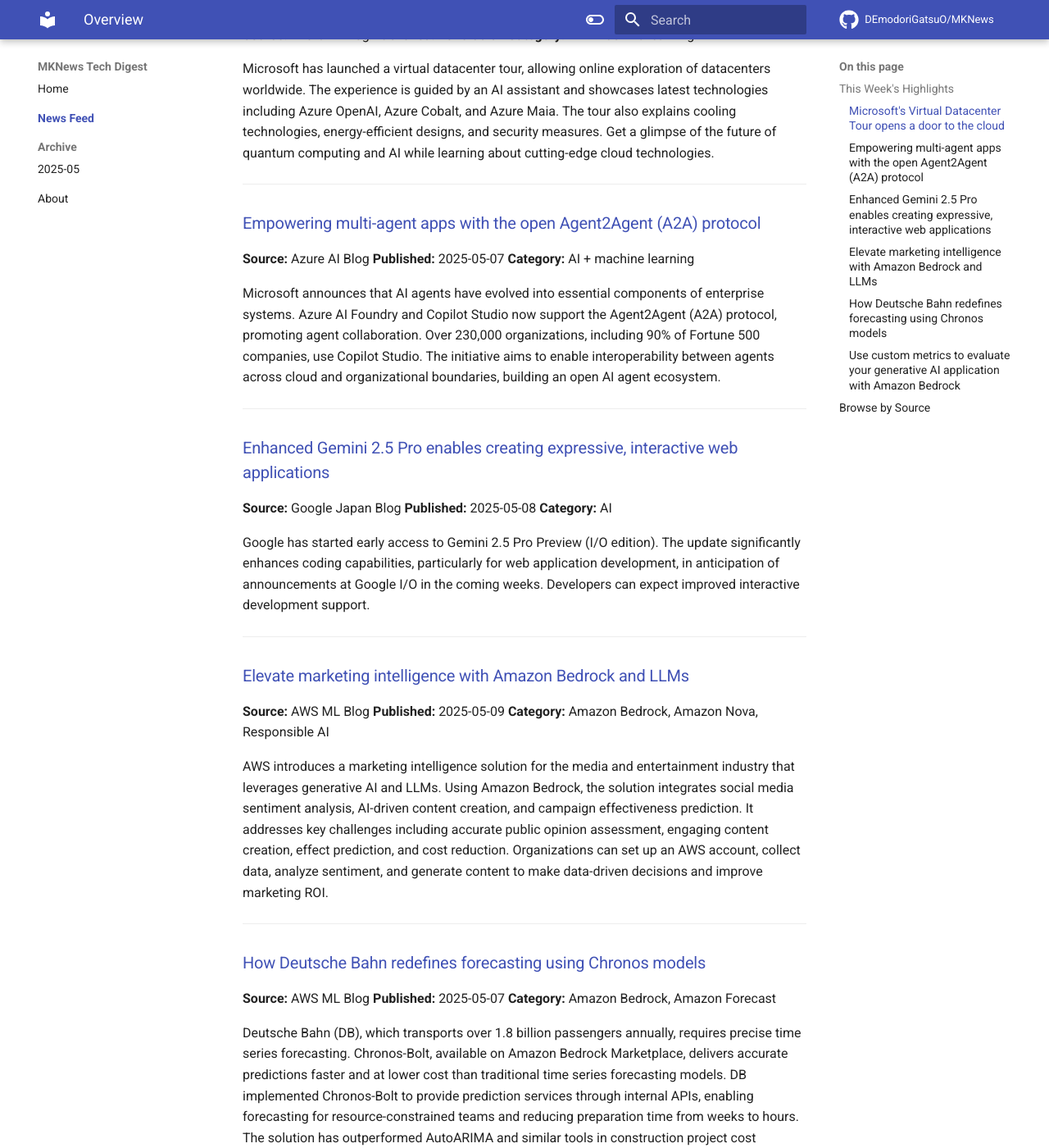
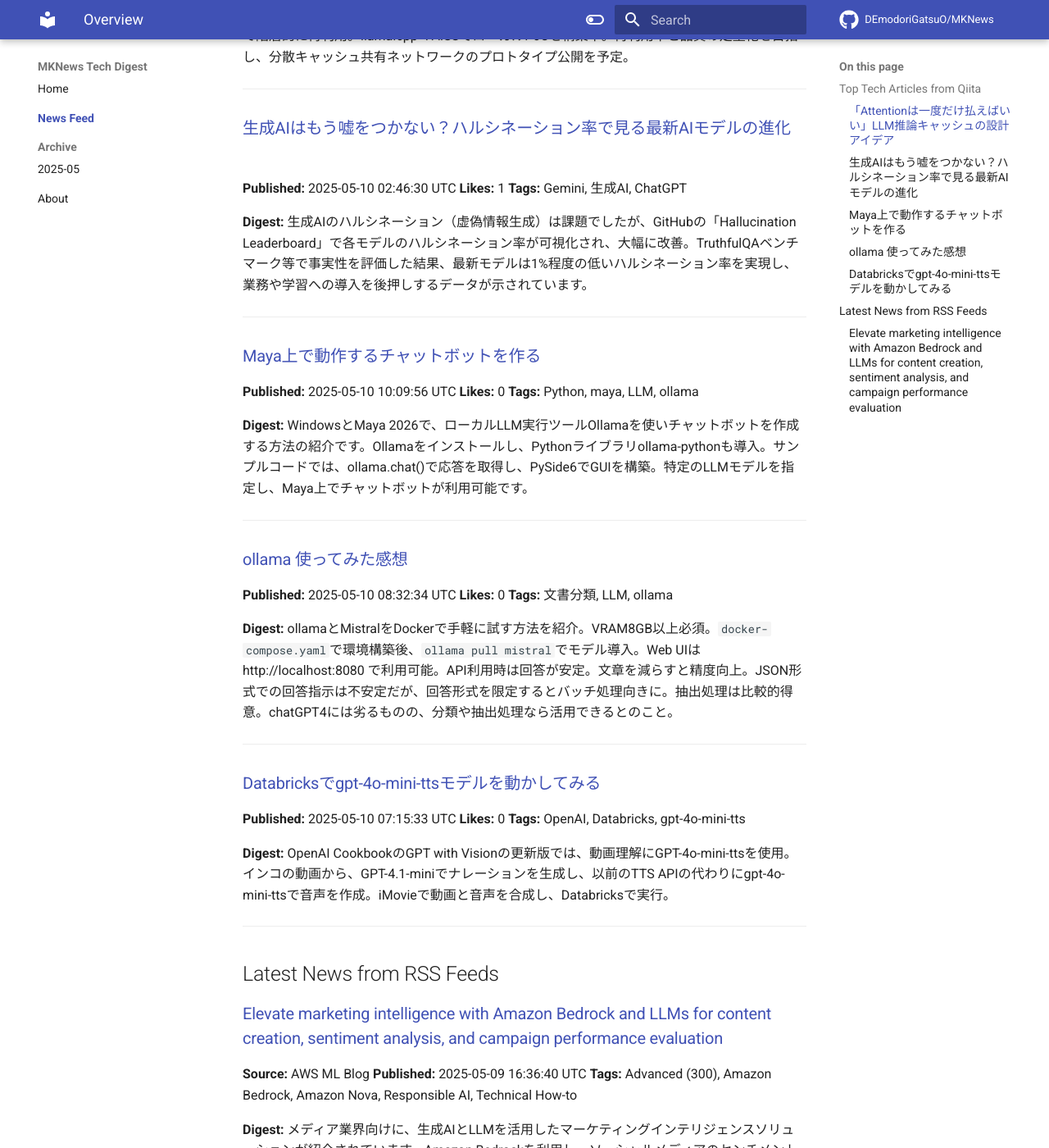
Before and after one commit to DEmodoriGatsuO/MKNews, an MkDocs documentation site: the page built from docs/news/index.md, in a window 1280 px wide and 1400 px high, scrolled down 338 px. Shown: the whole window at 82% size. Built offline with MkDocs 1.6.1 and Material for MkDocs 9.7.7, drawn with Linux system fonts in a browser that asks for light colours; comment, search, counter and statistics services are not loaded; some of the changed text lies outside the part shown.

Commit message:
Revise index.md to update the AI Tech Trends Digest with new articles and reorganize content structure

```diff
--- a/docs/news/index.md
+++ b/docs/news/index.md
@@ -1,65 +1,68 @@
-# Latest News
+# AI Tech Trends Digest (2025-05-10)
 
-Recent announcements, product releases, and updates from major technology companies in the AI space.
 
-## This Week's Highlights
+## Top Tech Articles from Qiita
 
-### [Microsoft's Virtual Datacenter Tour opens a door to the cloud](../news/sources/azure.md)
-**Source:** Azure AI Blog
-**Published:** 2025-05-07
-**Category:** AI + machine learning
 
-Microsoft has launched a virtual datacenter tour, allowing online exploration of datacenters worldwide. The experience is guided by an AI assistant and showcases latest technologies including Azure OpenAI, Azure Cobalt, and Azure Maia. The tour also explains cooling technologies, energy-efficient designs, and security measures. Get a glimpse of the future of quantum computing and AI while learning about cutting-edge cloud technologies.
+### [「Attentionは一度だけ払えばいい」LLM推論キャッシュの設計アイデア](https://qiita.com/sanchan_ite/items/0d903225c5b73a91a123)
+**Published:** 2025-05-10 03:39:55 UTC
+**Likes:** 1
+**Tags:** AI, LLM
+
+**Digest:**
+SREエンジニアが、LLM推論の無駄を削減するP2Pキャッシュ構想「Open Transformer DB (OTD)」を提案。Attention計算結果を共有し、ローカルキャッシュ、類似検索(FAISS)、P2Pで階層的に再利用。llama.cpp+FAISSでローカルPoCを構築中。再利用率と品質の定量化を目指し、分散キャッシュ共有ネットワークのプロトタイプ公開を予定。
 
 ---
 
-### [Empowering multi-agent apps with the open Agent2Agent (A2A) protocol](../news/sources/azure.md)
-**Source:** Azure AI Blog
-**Published:** 2025-05-07
-**Category:** AI + machine learning
+### [生成AIはもう嘘をつかない？ハルシネーション率で見る最新AIモデルの進化](https://qiita.com/Aloha2691/items/b8f3e2eb681213cff20d)
+**Published:** 2025-05-10 02:46:30 UTC
+**Likes:** 1
+**Tags:** Gemini, 生成AI, ChatGPT
 
-Microsoft announces that AI agents have evolved into essential components of enterprise systems. Azure AI Foundry and Copilot Studio now support the Agent2Agent (A2A) protocol, promoting agent collaboration. Over 230,000 organizations, including 90% of Fortune 500 companies, use Copilot Studio. The initiative aims to enable interoperability between agents across cloud and organizational boundaries, building an open AI agent ecosystem.
+**Digest:**
+生成AIのハルシネーション（虚偽情報生成）は課題でしたが、GitHubの「Hallucination Leaderboard」で各モデルのハルシネーション率が可視化され、大幅に改善。TruthfulQAベンチマーク等で事実性を評価した結果、最新モデルは1%程度の低いハルシネーション率を実現し、業務や学習への導入を後押しするデータが示されています。
 
 ---
 
-### [Enhanced Gemini 2.5 Pro enables creating expressive, interactive web applications](../news/sources/google.md)
-**Source:** Google Japan Blog
-**Published:** 2025-05-08
-**Category:** AI
+### [Maya上で動作するチャットボットを作る](https://qiita.com/scixarts/items/2bf4adb00bc9f71bb501)
+**Published:** 2025-05-10 10:09:56 UTC
+**Likes:** 0
+**Tags:** Python, maya, LLM, ollama
 
-Google has started early access to Gemini 2.5 Pro Preview (I/O edition). The update significantly enhances coding capabilities, particularly for web application development, in anticipation of announcements at Google I/O in the coming weeks. Developers can expect improved interactive development support.
+**Digest:**
+WindowsとMaya 2026で、ローカルLLM実行ツールOllamaを使いチャットボットを作成する方法の紹介です。Ollamaをインストールし、Pythonライブラリollama-pythonも導入。サンプルコードでは、ollama.chat()で応答を取得し、PySide6でGUIを構築。特定のLLMモデルを指定し、Maya上でチャットボットが利用可能です。
 
 ---
 
-### [Elevate marketing intelligence with Amazon Bedrock and LLMs](../news/sources/aws.md)
-**Source:** AWS ML Blog
-**Published:** 2025-05-09
-**Category:** Amazon Bedrock, Amazon Nova, Responsible AI
+### [ollama 使ってみた感想](https://qiita.com/ikuo0/items/07c4db7a602031c03de8)
+**Published:** 2025-05-10 08:32:34 UTC
+**Likes:** 0
+**Tags:** 文書分類, LLM, ollama
 
-AWS introduces a marketing intelligence solution for the media and entertainment industry that leverages generative AI and LLMs. Using Amazon Bedrock, the solution integrates social media sentiment analysis, AI-driven content creation, and campaign effectiveness prediction. It addresses key challenges including accurate public opinion assessment, engaging content creation, effect prediction, and cost reduction. Organizations can set up an AWS account, collect data, analyze sentiment, and generate content to make data-driven decisions and improve marketing ROI.
+**Digest:**
+ollamaとMistralをDockerで手軽に試す方法を紹介。VRAM8GB以上必須。`docker-compose.yaml`で環境構築後、`ollama pull mistral`でモデル導入。Web UIはhttp://localhost:8080 で利用可能。API利用時は回答が安定。文章を減らすと精度向上。JSON形式での回答指示は不安定だが、回答形式を限定するとバッチ処理向きに。抽出処理は比較的得意。chatGPT4には劣るものの、分類や抽出処理なら活用できるとのこと。
 
 ---
 
-### [How Deutsche Bahn redefines forecasting using Chronos models](../news/sources/aws.md)
-**Source:** AWS ML Blog
-**Published:** 2025-05-07
-**Category:** Amazon Bedrock, Amazon Forecast
+### [Databricksでgpt-4o-mini-ttsモデルを動かしてみる](https://qiita.com/taka_yayoi/items/3b9319901311dfd5a8dd)
+**Published:** 2025-05-10 07:15:33 UTC
+**Likes:** 0
+**Tags:** OpenAI, Databricks, gpt-4o-mini-tts
 
-Deutsche Bahn (DB), which transports over 1.8 billion passengers annually, requires precise time series forecasting. Chronos-Bolt, available on Amazon Bedrock Marketplace, delivers accurate predictions faster and at lower cost than traditional time series forecasting models. DB implemented Chronos-Bolt to provide prediction services through internal APIs, enabling forecasting for resource-constrained teams and reducing preparation time from weeks to hours. The solution has outperformed AutoARIMA and similar tools in construction project cost forecasting.
+**Digest:**
+OpenAI CookbookのGPT with Visionの更新版では、動画理解にGPT-4o-mini-ttsを使用。インコの動画から、GPT-4.1-miniでナレーションを生成し、以前のTTS APIの代わりにgpt-4o-mini-ttsで音声を作成。iMovieで動画と音声を合成し、Databricksで実行。
 
 ---
 
-### [Use custom metrics to evaluate your generative AI application with Amazon Bedrock](../news/sources/aws.md)
+## Latest News from RSS Feeds
+
+
+### [Elevate marketing intelligence with Amazon Bedrock and LLMs for content creation, sentiment analysis, and campaign performance evaluation](https://aws.amazon.com/blogs/machine-learning/elevate-marketing-intelligence-with-amazon-bedrock-and-llms-for-content-creation-sentiment-analysis-and-campaign-performance-evaluation/)
 **Source:** AWS ML Blog
-**Published:** 2025-05-06
-**Category:** Amazon Bedrock, Generative AI
+**Published:** 2025-05-09 16:36:40 UTC
+**Tags:** Advanced (300), Amazon Bedrock, Amazon Nova, Responsible AI, Technical How-to
 
-Custom evaluation metrics are now available in Amazon Bedrock Evaluations, extending LLM-as-a-judge model evaluations and RAG evaluations to allow assessment based on unique business requirements. The service supports numerical and categorical evaluations, templates, dynamic data integration through variables, and customizable output control. It can be accessed via the Bedrock console or Python SDK.
+**Digest:**
+メディア業界向けに、生成AIとLLMを活用したマーケティングインテリジェンスソリューションが紹介されています。Amazon Bedrockを利用し、ソーシャルメディアのセンチメント分析、AIによるコンテンツ生成、キャンペーン効果予測を統合。企業はデータに基づき、マーケティング戦略を最適化し、成果を向上させることができます。課題解決として、ブランド感情の正確な把握、魅力的なコンテンツ作成、キャンペーン効果予測、コスト削減が挙げられています。
 
 ---
-
-## Browse by Source
-
-- [Azure](sources/azure.md) - Microsoft Azure AI updates
-- [Google](sources/google.md) - Google AI platform news
-- [AWS](sources/aws.md) - Amazon Web Services AI offerings
```
